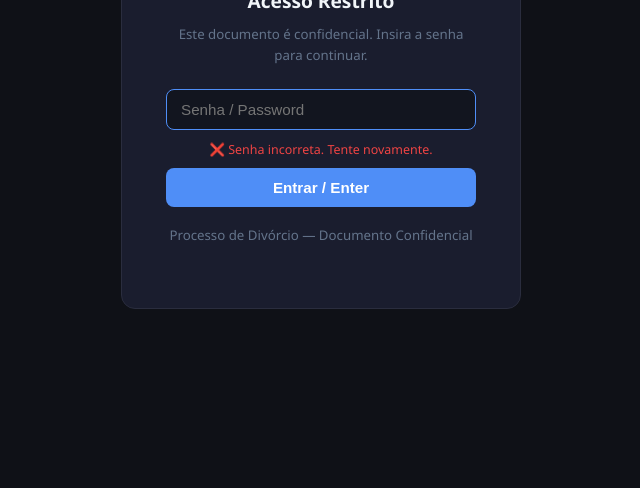
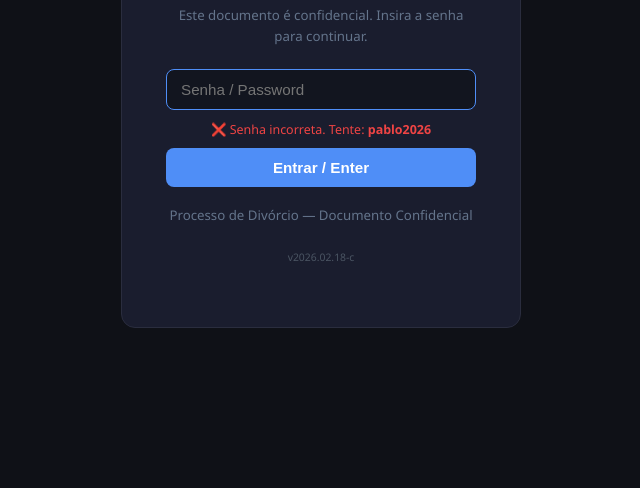
Before and after one commit to ByPabloRuanL/relatorio-pablo-luiza, a plain HTML site: page index.html in a window 1280 px wide. Both pictures are taken after a click on the button "Entrar / Enter". Shown: the part 311-799 px from the top of the page, without its empty margins (319-959 px from the left). Drawn offline with nearby package versions, Linux system fonts and the light colour scheme.

Commit message:
fix: add version indicator + clearer error message with password hint

```diff
--- a/index.html
+++ b/index.html
@@ -94,6 +94,7 @@ footer{text-align:center;padding:28px 20px;font-size:.73rem;color:#374151;border
     <div id="pw-error"><span data-i18n="pw-error-msg">&#10060; Senha incorreta. Tente novamente.</span></div>
     <button id="pw-submit" onclick="checkPw()">Entrar / Enter</button>
     <p id="pw-hint" data-i18n="pw-hint">Processo de Div&#243;rcio &mdash; Documento Confidencial</p>
+    <p style="font-size:.65rem;color:#4b5563;margin-top:12px">v2026.02.18-c</p>
   </div>
 </div>
 
@@ -720,13 +721,15 @@ function toggleAlert(el){
 })();
 
 function checkPw(){
-  var pw = document.getElementById('pw-input').value.trim().toLowerCase();
-  // aceita: pablo2026, processo2026, pablo (maiusculas/minusculas e espacos ignorados)
+  var raw = document.getElementById('pw-input').value;
+  var pw = raw.trim().toLowerCase();
+  var errEl = document.getElementById('pw-error');
   if(pw === 'pablo2026' || pw === 'processo2026' || pw === 'pablo'){
     sessionStorage.setItem('fin_auth','ok');
     document.getElementById('pw-overlay').style.display='none';
   } else {
-    document.getElementById('pw-error').style.display='block';
+    errEl.innerHTML = '&#10060; Senha incorreta. Tente: <b>pablo2026</b>';
+    errEl.style.display='block';
     document.getElementById('pw-input').value='';
     document.getElementById('pw-input').focus();
   }
```
